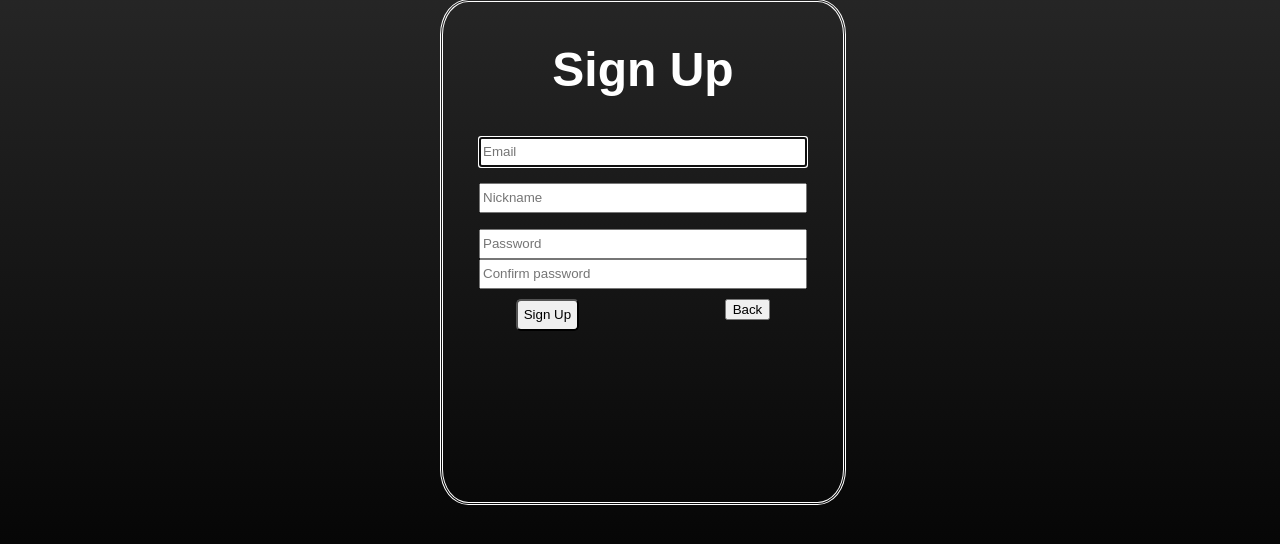
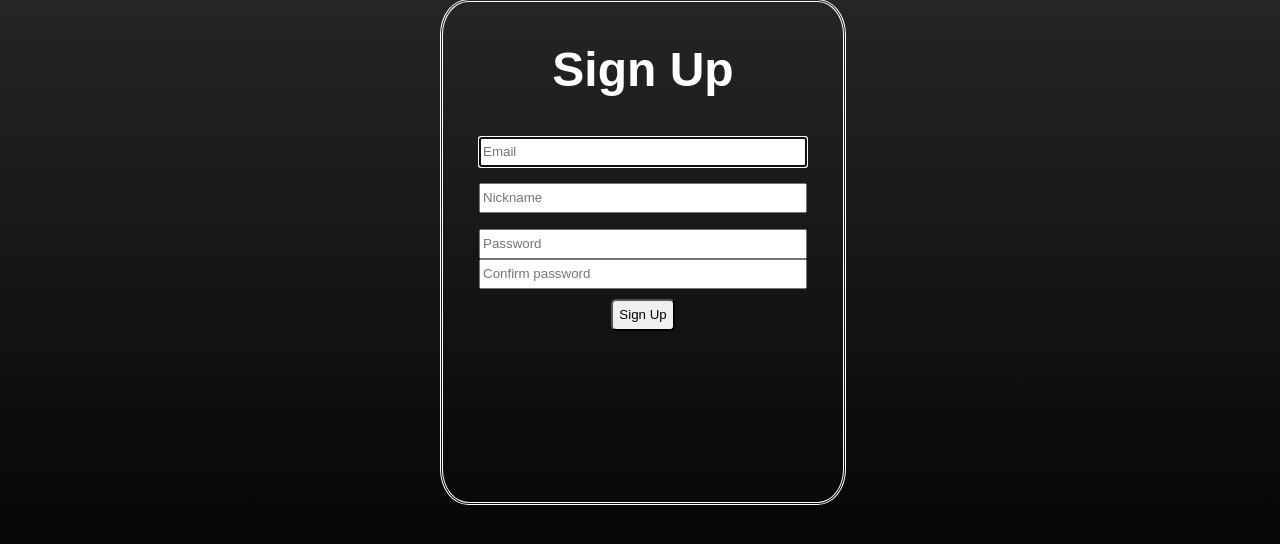
Before and after one commit to Arteedser/site, a Flask app: page /SignUp in a window 1280 px wide. Shown: the part 151-695 px from the top of the page. Run offline with Flask 3, Linux system fonts and the light colour scheme; parts of the project's set-up code (start-up, migrations or seed data) failed here and were passed over.

Commit message:
delete_back

```diff
--- a/templates/signup.html
+++ b/templates/signup.html
@@ -34,9 +34,6 @@
                 </div>
                 <div class="controles">
                     <input class="user_control" type="submit" value="Sign Up">
-                    <a class="user_control" href="{{ url_for('home') }}">
-                        <button type="button">Back</button>
-                    </a>
                 </div>
             </form>
         </div>
```
